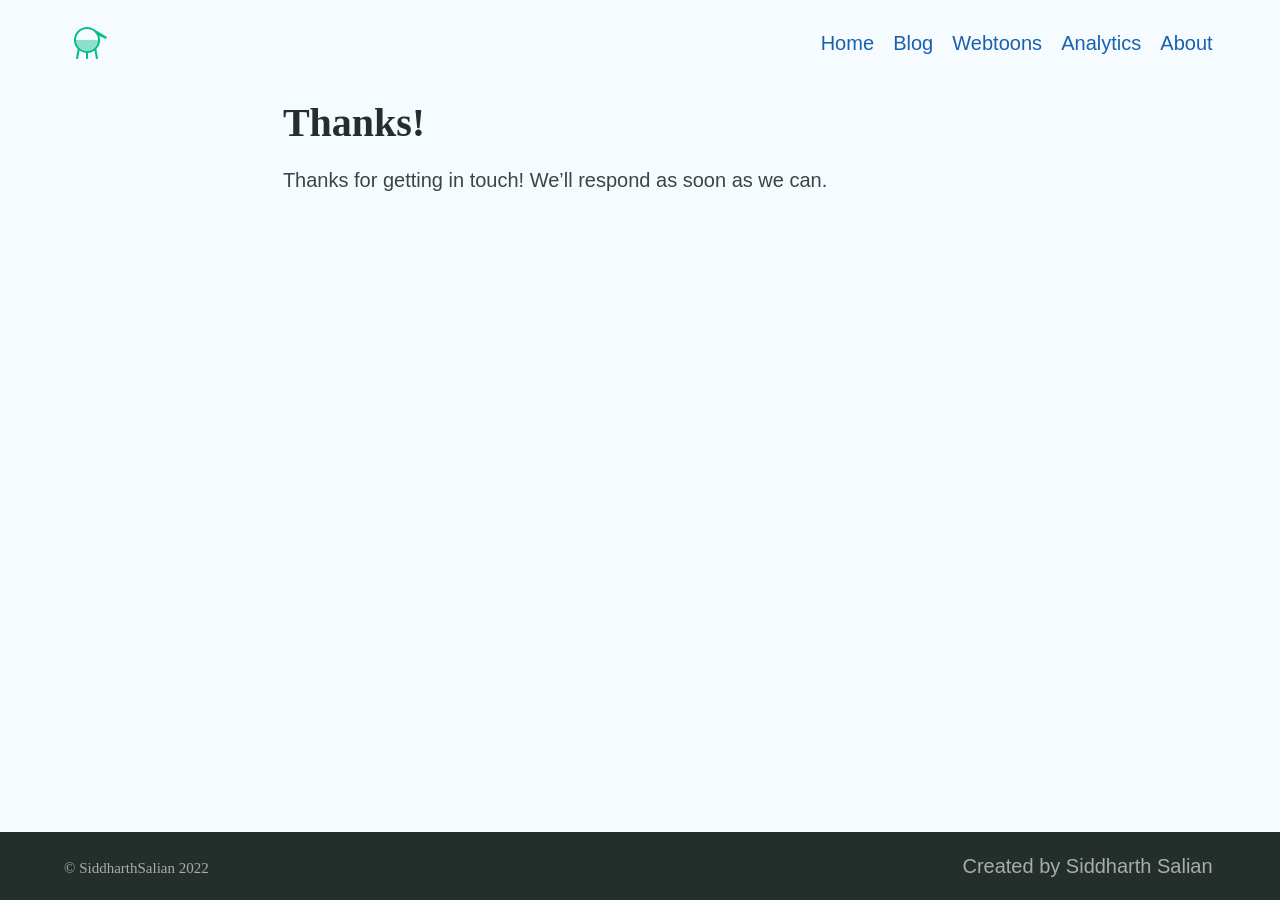
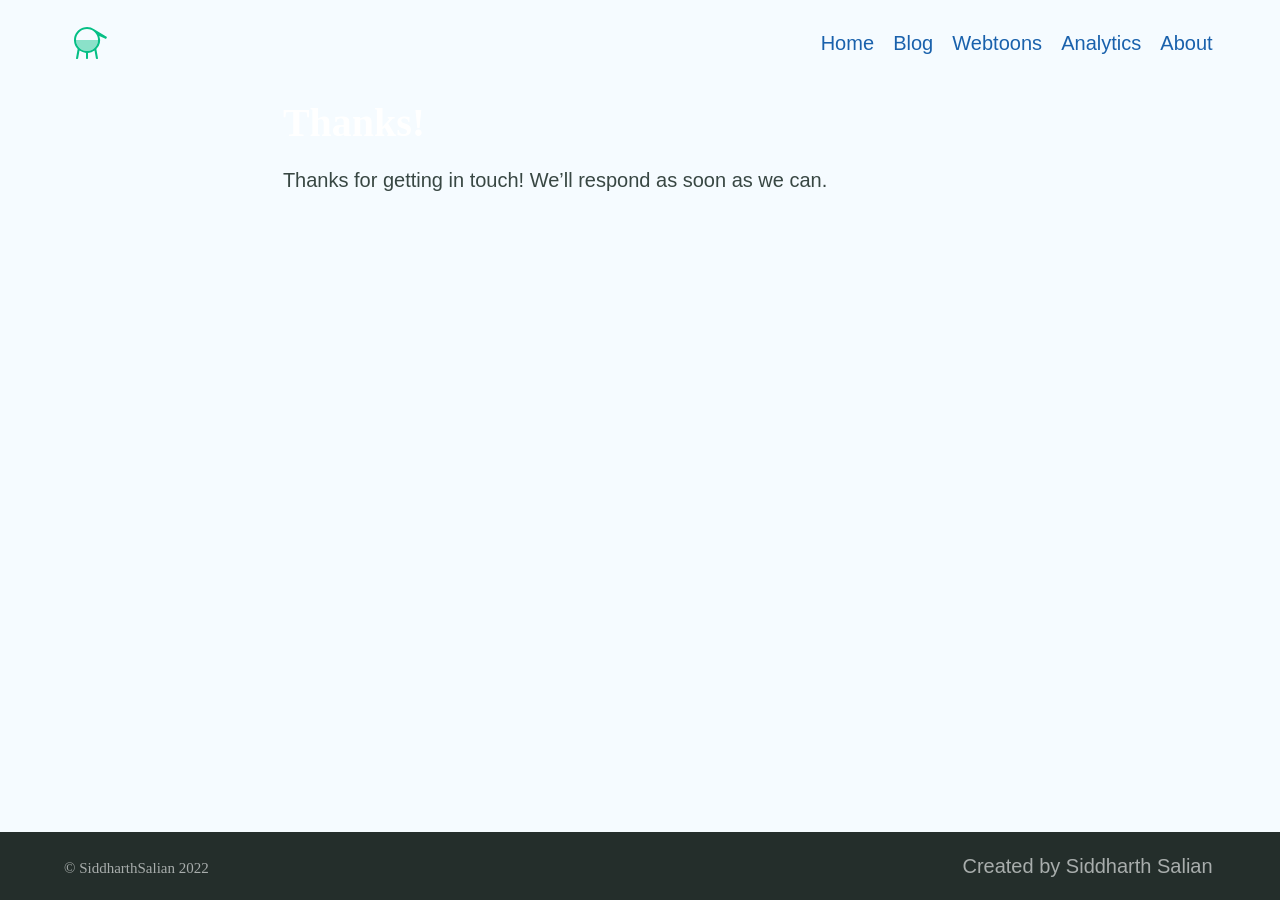
Before and after one commit to SiddharthSalian/saliansiddharth, a Jekyll site: the page built from thanks.md, in a window 1280 px wide. Built offline with Jekyll 4.4.1, drawn with Linux system fonts in a browser that asks for light colours.

Commit message:
Update _typography.scss

```diff
--- a/_sass/sassline-base/_typography.scss
+++ b/_sass/sassline-base/_typography.scss
@@ -58,7 +58,16 @@ a {
   }
 
   // Headings. OpenType ligatures, discretionary ligatures and lining figures enabled if available.
-  h1, h2, h3, h4, h5, h6 {
+  h1 {
+    color: $white;
+    font-family: unquote(map-get($headingtype, font-family));
+    font-feature-settings: 'dlig', 'liga', 'lnum', 'kern';
+    font-style: normal;
+    font-weight: map-get($headingtype, bold);
+  }
+
+
+  h2, h3, h4, h5, h6 {
     color: $headingColour;
     font-family: unquote(map-get($headingtype, font-family));
     font-feature-settings: 'dlig', 'liga', 'lnum', 'kern';
```
